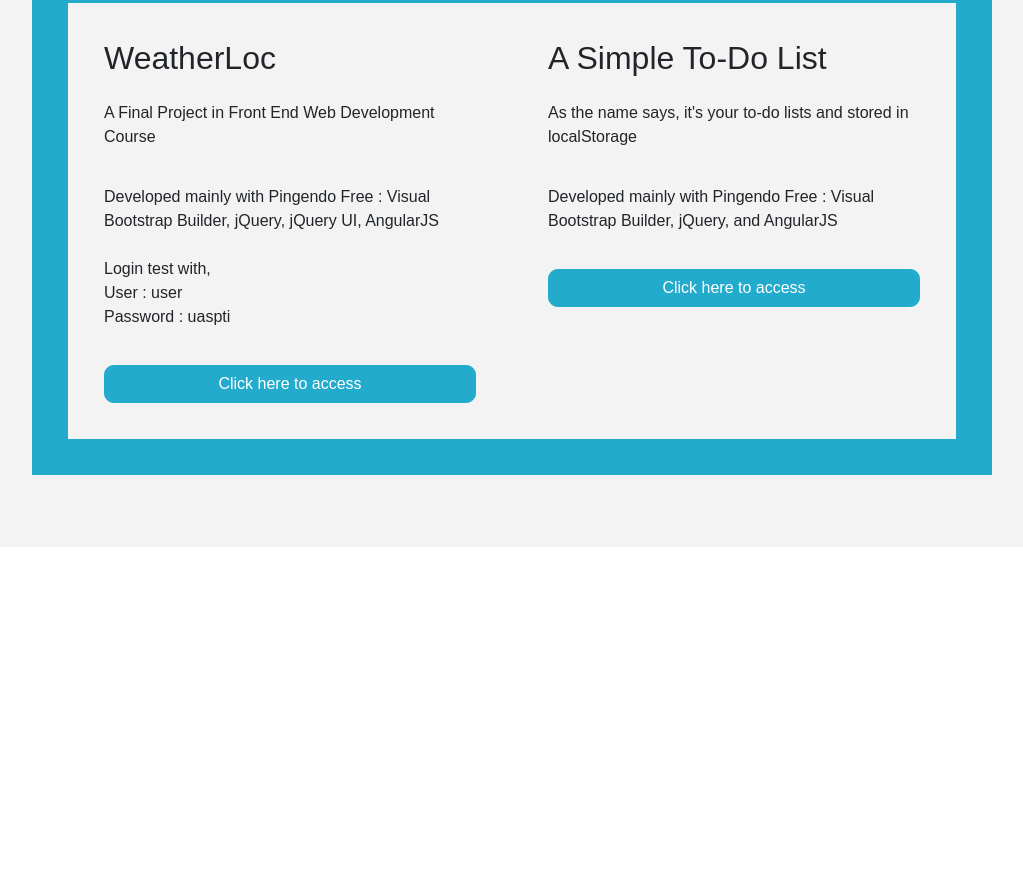
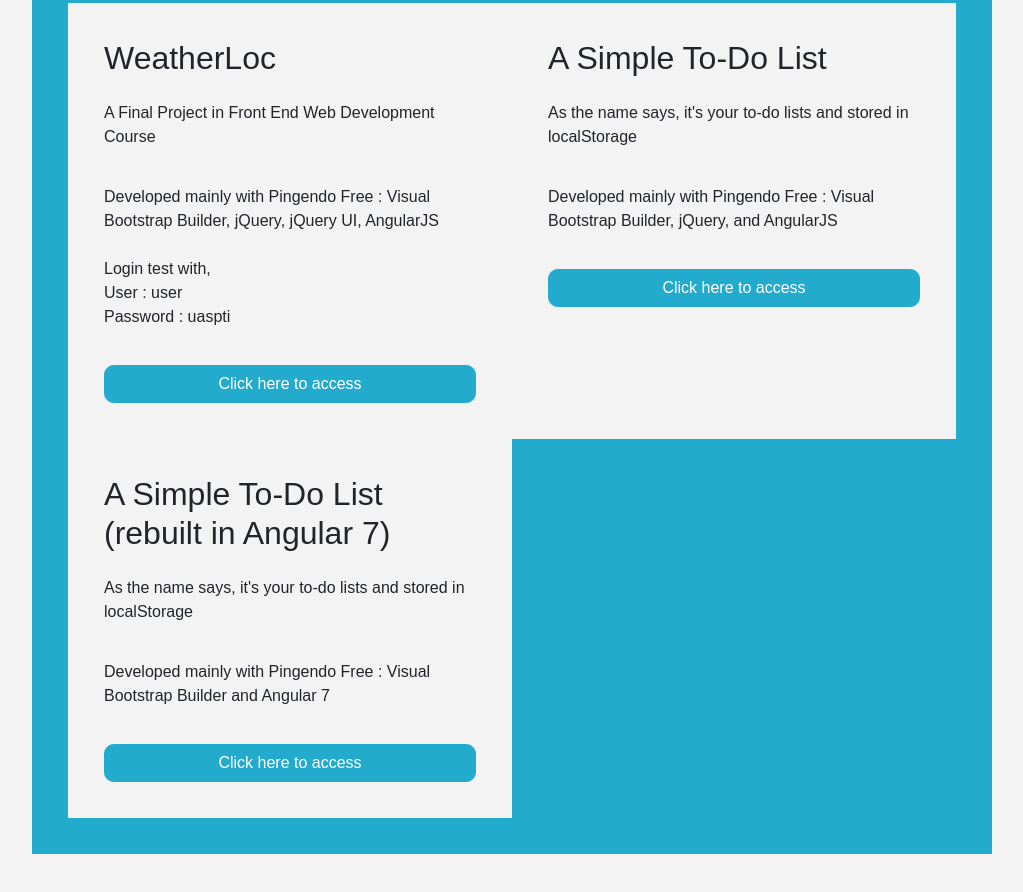
Before and after one commit to ian128/00000013815_UAS, a plain HTML site: page index.html in a window 1280 px wide. Shown: the part 905-1797 px from the top of the page, without its empty margins (128-1151 px from the left). Before the commit the page ends 1452 px from the top, so only its background shows below. Drawn offline with nearby package versions, Linux system fonts and the light colour scheme.

Commit message:
Update index.html

```diff
--- a/index.html
+++ b/index.html
@@ -41,6 +41,11 @@
           <p class="m-0">As the name says, it's your to-do lists and stored in localStorage</p>
           <p class="my-4">Developed mainly with Pingendo Free : Visual Bootstrap Builder, jQuery, and AngularJS<br></p><a class="btn btn-primary btn-block" href="/application/todolist">Click here to access</a>
         </div>
+         <div class="p-4 col-md-6 bg-light">
+          <h2 class="mb-3">A Simple To-Do List (rebuilt in Angular 7)</h2>
+          <p class="m-0">As the name says, it's your to-do lists and stored in localStorage</p>
+          <p class="my-4">Developed mainly with Pingendo Free : Visual Bootstrap Builder and Angular 7<br></p><a class="btn btn-primary btn-block" href="/application/todolist/todoListAngular7">Click here to access</a>
+        </div>
       </div>
     </div>
   </div>
```
